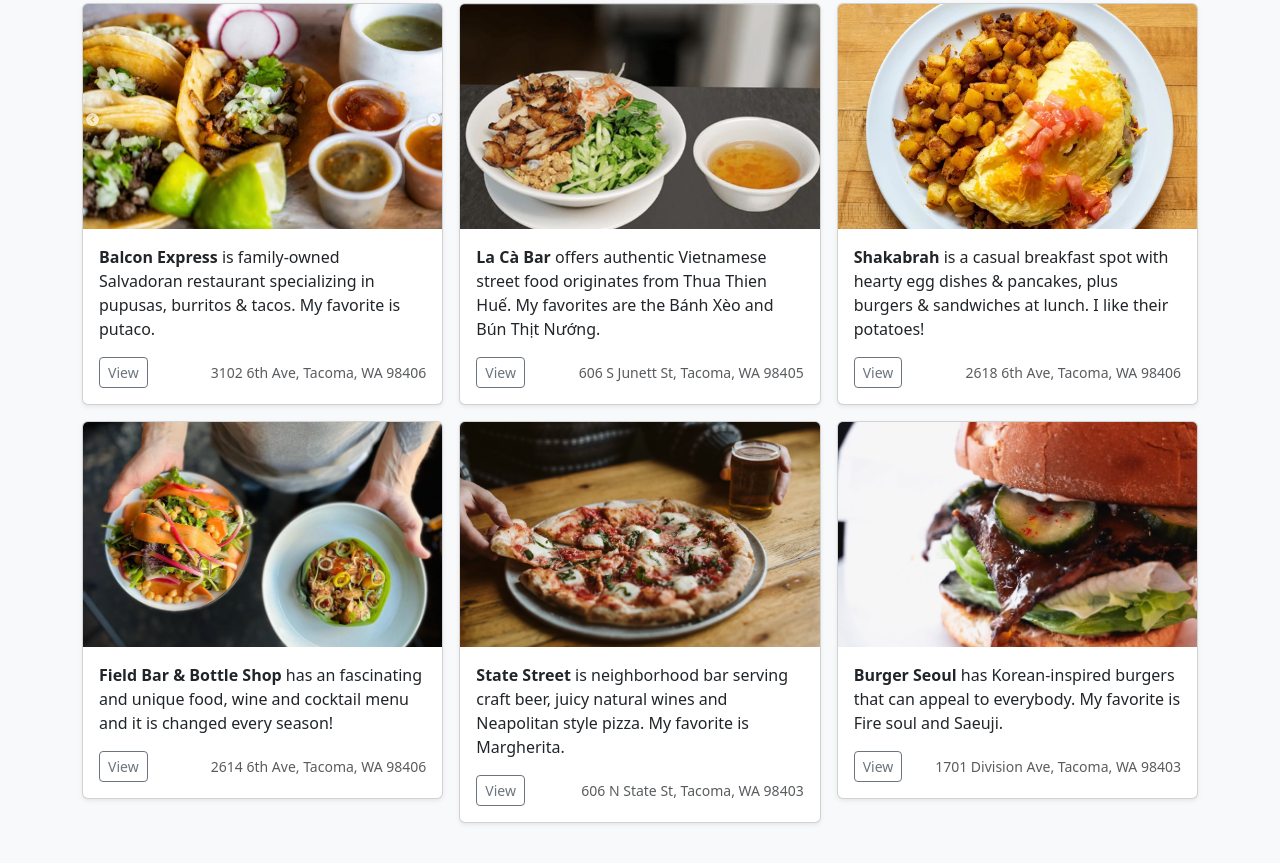
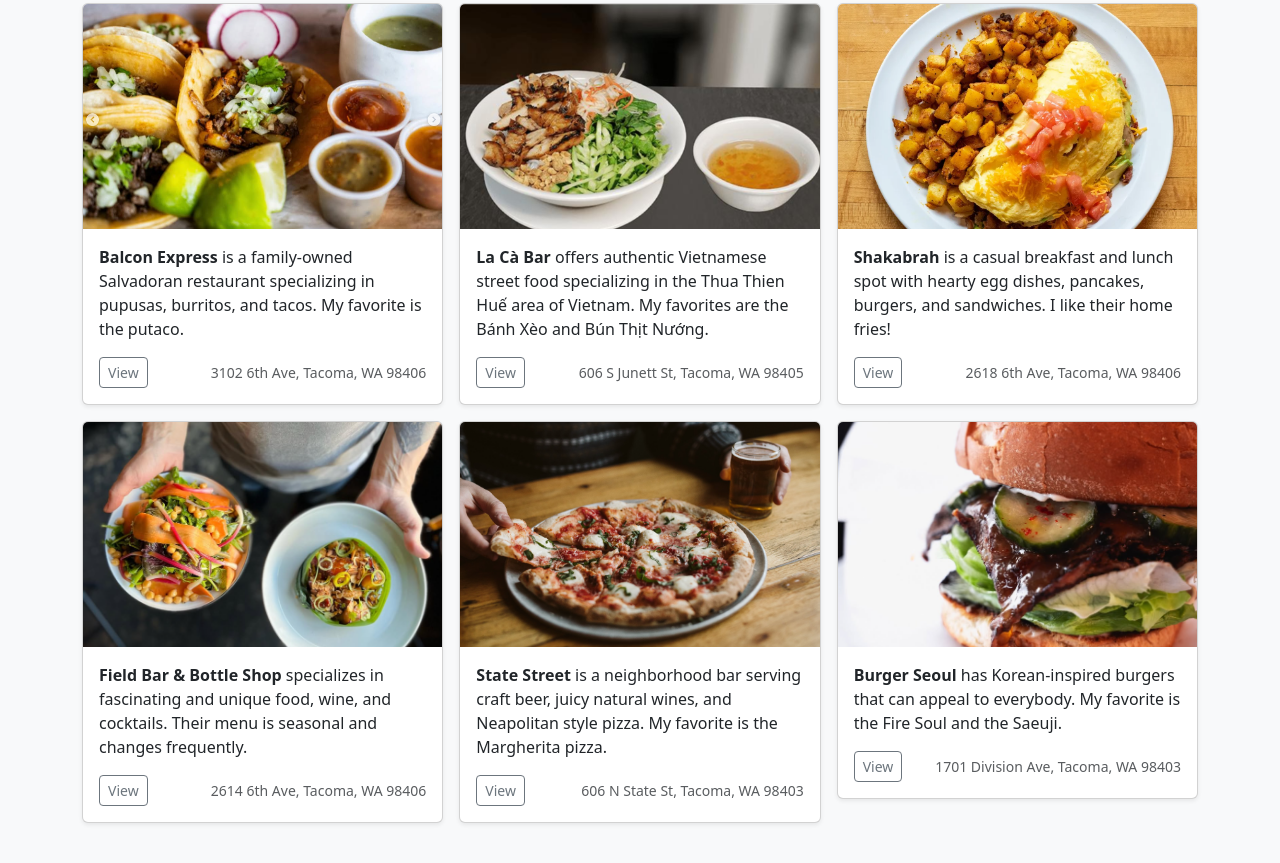
Before and after one commit to Uj-K/6-Must-Try-Restaurants-on-6th-Ave-Tacoma, a plain HTML site: page index.html in a window 1280 px wide. Shown: the part 549-1412 px from the top of the page. Drawn offline with nearby package versions, Linux system fonts and the light colour scheme.

Commit message:
Corrected typos

```diff
--- a/index.html
+++ b/index.html
@@ -4,7 +4,7 @@
 <head>
     <meta charset="utf-8">
     <meta name="viewport" content="width=device-width, initial-scale=1">
-    <title>6 Must-Try Restaurants in 6th Ave Tacoma</title>
+    <title>6 Must-Try Restaurants on 6th Ave Tacoma</title>
     <link rel="stylesheet" href="https://unpkg.com/leaflet@1.9.4/dist/leaflet.css"
         integrity="sha256-p4NxAoJBhIIN+hmNHrzRCf9tD/miZyoHS5obTRR9BMY=" crossorigin="" />
     <link href="https://cdn.jsdelivr.net/npm/bootstrap@5.3.3/dist/css/bootstrap.min.css" rel="stylesheet"
@@ -53,9 +53,9 @@
                 <div class="row">
                     <div class="col-sm-8 col-md-7 py-4">
                         <h4>About</h4>
-                        <p class="text-body-secondary">This web page was created for the final project of my Advanced
+                        <p class="text-body-secondary">This web page was created as the final project for my Advanced
                             Javascript class.<br>
-                            However, all the informations about the restaurants are authentic. <br>
+                            However, all the information about the restaurants is authentic. <br>
                             You should try them if you are reading this message :)</p>
                     </div>
                     <div class="col-sm-4 offset-md-1 py-4">
@@ -73,7 +73,7 @@
         <div class="navbar navbar-dark bg-dark shadow-sm">
             <div class="container">
                 <a href="#" class="navbar-brand d-flex align-items-center">
-                    <strong>6 Must-Try Restaurants in 6th Ave Tacoma</strong>
+                    <strong>6 Must-Try Restaurants on 6th Ave Tacoma</strong>
                 </a>
                 <button class="navbar-toggler" type="button" data-bs-toggle="collapse" data-bs-target="#navbarHeader"
                     aria-controls="navbarHeader" aria-expanded="false" aria-label="Toggle navigation">
@@ -103,8 +103,8 @@
                             <img src="pic/balcon.png" class="bd-placeholder-img card-img-top"
                                 style="width: 100%; height: 225px; object-fit: cover;" alt="Balcon Express">
                             <div class="card-body">
-                                <p class="card-text"><strong>Balcon Express</strong> is family-owned Salvadoran
-                                    restaurant specializing in pupusas, burritos & tacos. My favorite is putaco.</p>
+                                <p class="card-text"><strong>Balcon Express</strong> is a family-owned Salvadoran
+                                    restaurant specializing in pupusas, burritos, and tacos. My favorite is the putaco.</p>
                                 <div class="d-flex justify-content-between align-items-center">
                                     <div class="btn-group">
                                         <a href="https://maps.app.goo.gl/43KfUgWYUPodtEZbA" target="_blank"
@@ -121,8 +121,8 @@
                             <img src="pic/la.png" class="bd-placeholder-img card-img-top"
                                 style="width: 100%; height: 225px; object-fit: cover;" alt="La Cà Bar">
                             <div class="card-body">
-                                <p class="card-text"><strong>La Cà Bar</strong> offers authentic Vietnamese street food
-                                    originates from Thua Thien Huế. My favorites are the Bánh Xèo and Bún Thịt Nướng.
+                                <p class="card-text"><strong>La Cà Bar</strong> offers authentic Vietnamese street food specializing
+                                    in the Thua Thien Huế area of Vietnam. My favorites are the Bánh Xèo and Bún Thịt Nướng.
                                 </p>
                                 <div class="d-flex justify-content-between align-items-center">
                                     <div class="btn-group">
@@ -142,8 +142,8 @@
                             <img src="pic/sha.png" class="bd-placeholder-img card-img-top"
                                 style="width: 100%; height: 225px; object-fit: cover;" alt="Shakabrah">
                             <div class="card-body">
-                                <p class="card-text"><strong>Shakabrah</strong> is a casual breakfast spot with hearty
-                                    egg dishes & pancakes, plus burgers & sandwiches at lunch. I like their potatoes!
+                                <p class="card-text"><strong>Shakabrah</strong> is a casual breakfast and lunch spot with hearty
+                                    egg dishes, pancakes, burgers, and sandwiches. I like their home fries!
                                 </p>
                                 <div class="d-flex justify-content-between align-items-center">
                                     <div class="btn-group">
@@ -161,8 +161,8 @@
                             <img src="pic/field.png" class="bd-placeholder-img card-img-top"
                                 style="width: 100%; height: 225px; object-fit: cover;" alt="Field Bar & Bottle Shop">
                             <div class="card-body">
-                                <p class="card-text"><strong>Field Bar & Bottle Shop</strong> has an fascinating and
-                                    unique food, wine and cocktail menu and it is changed every season!</p>
+                                <p class="card-text"><strong>Field Bar & Bottle Shop</strong> specializes in fascinating and
+                                    unique food, wine, and cocktails. Their menu is seasonal and changes frequently.</p>
                                 <div class="d-flex justify-content-between align-items-center">
                                     <div class="btn-group">
                                         <a href="https://maps.app.goo.gl/ywoHsin5f3ztV74j9" target="_blank"
@@ -178,8 +178,8 @@
                             <img src="pic/pizza.png" class="bd-placeholder-img card-img-top"
                                 style="width: 100%; height: 225px; object-fit: cover;" alt="State Street">
                             <div class="card-body">
-                                <p class="card-text"><strong>State Street</strong> is neighborhood bar serving craft
-                                    beer, juicy natural wines and Neapolitan style pizza. My favorite is Margherita.</p>
+                                <p class="card-text"><strong>State Street</strong> is a neighborhood bar serving craft
+                                    beer, juicy natural wines, and Neapolitan style pizza. My favorite is the Margherita pizza.</p>
                                 <div class="d-flex justify-content-between align-items-center">
                                     <div class="btn-group">
                                         <a href="https://maps.app.goo.gl/R28FSRbB566PrPt1A" target="_blank"
@@ -196,7 +196,7 @@
                                 style="width: 100%; height: 225px; object-fit: cover;" alt="Burger Seoul">
                             <div class="card-body">
                                 <p class="card-text"><strong>Burger Seoul</strong> has Korean-inspired burgers that can
-                                    appeal to everybody. My favorite is Fire soul and Saeuji.</p>
+                                    appeal to everybody. My favorite is the Fire Soul and the Saeuji.</p>
                                 <div class="d-flex justify-content-between align-items-center">
                                     <div class="btn-group">
                                         <a href="https://maps.app.goo.gl/AnTPajn3CsrQKaqW8" target="_blank"
```
